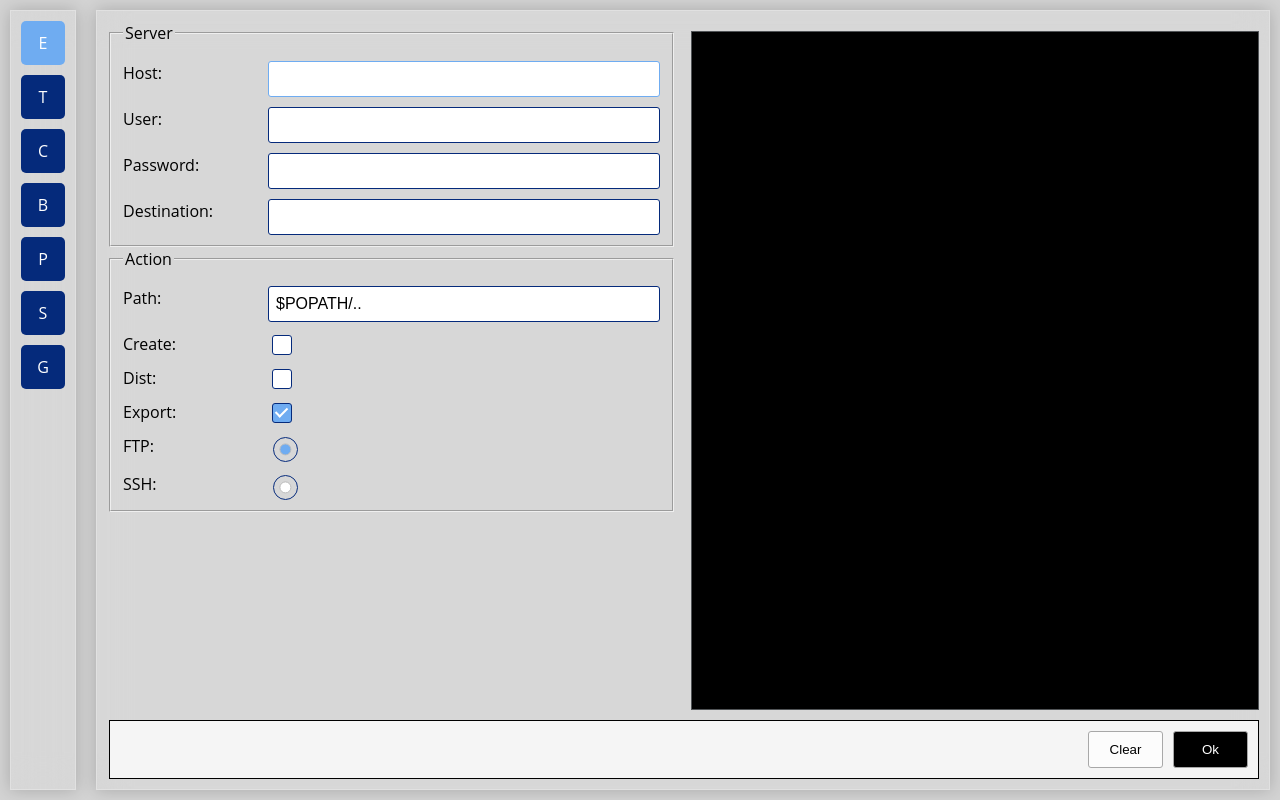
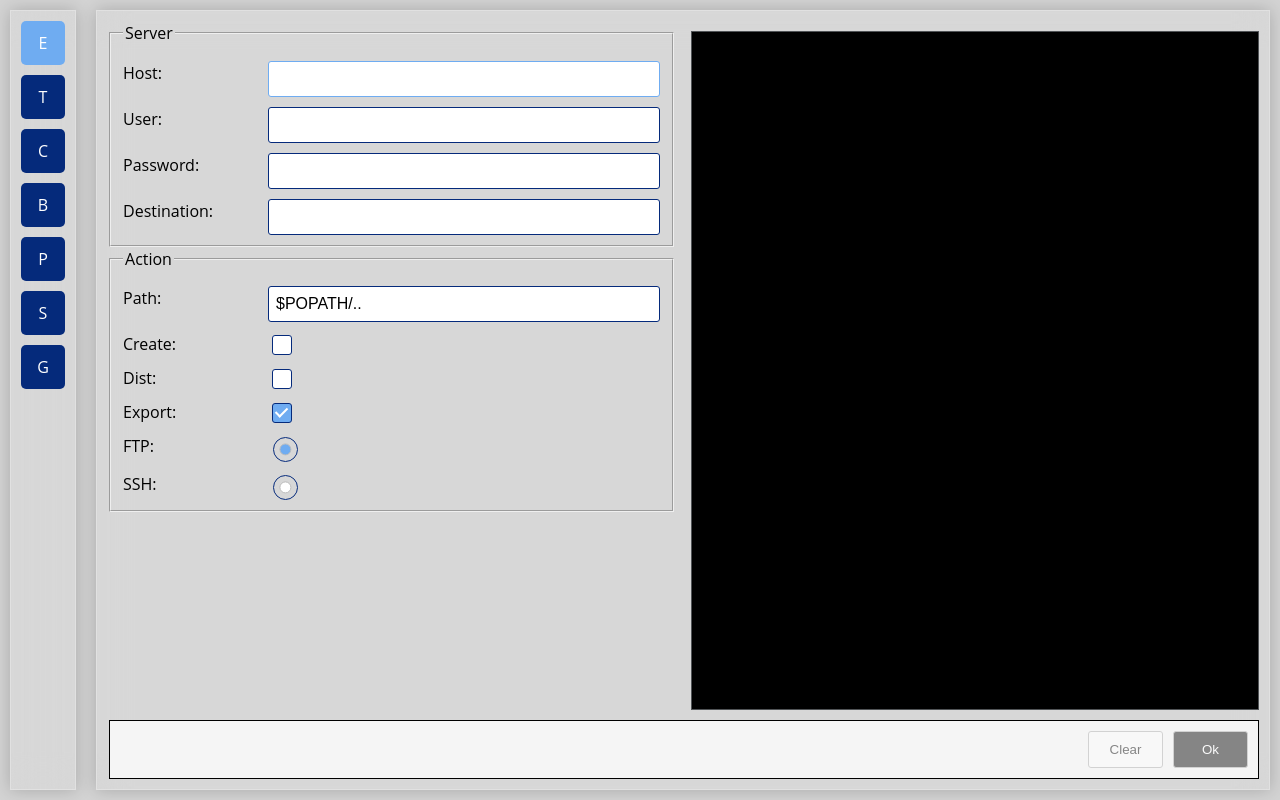
Before and after one commit to Dreadlord1981/devx, a React (Vite) app: page / in a window 1280 px wide. Built offline with nearby package versions, Linux system fonts and the light colour scheme.

Commit message:
Added new Toolbar component for better control and isolation of the behavior

```diff
--- a/src/App.jsx
+++ b/src/App.jsx
@@ -351,6 +351,10 @@ function App() {
 
 		let o_copy = {...server};
 
+		if (o_copy.server != value) {
+			o_copy.config = "";
+		}
+
 		o_copy.server = value;
 
 		let a_configs = await invoke("get_server_configs", {path: o_copy.path, server: value});
--- a/src/components/Builder.jsx
+++ b/src/components/Builder.jsx
@@ -2,6 +2,7 @@ import { useState, useEffect, useRef } from "react";
 import { invoke } from "@tauri-apps/api/tauri";
 import { appWindow } from "@tauri-apps/api/window";
 import Navigation from "./Navigation";
+import Toolbar from "./Toolbar";
 
 
 function Builder(props) {
@@ -45,6 +46,24 @@ function Builder(props) {
 			setWorking(false);
 		}
 
+	}
+
+	function isValid() {
+
+		let valid = false;
+
+		if (
+			state.user &&
+			state.ifs &&
+			state.password &&
+			state.host &&
+			state.deploy &&
+			state.bin
+		) {
+			valid = true;
+		}
+
+		return valid && !working;
 	}
 
 	async function onClick() {
@@ -174,11 +193,7 @@ function Builder(props) {
 						</div>
 					</div>
 				</div>
-				<div className="toolbar">
-					<div className="tbfill" />
-					<button disabled={working} onClick={onClearClick}>Clear</button>
-					<button disabled={working} className="primary" onClick={onClick}>Ok</button>
-				</div>
+				<Toolbar onClearClick={onClearClick} onClick={onClick} valid={isValid()}/>
 			</div>
 		</>
 	);
--- a/src/components/Creator.jsx
+++ b/src/components/Creator.jsx
@@ -2,7 +2,7 @@ import { useState, useEffect, useRef } from "react";
 import { invoke } from "@tauri-apps/api/tauri";
 import { appWindow } from "@tauri-apps/api/window";
 import Navigation from "./Navigation";
-
+import Toolbar from "./Toolbar";
 
 function Creatator(props) {
 
@@ -20,6 +20,33 @@ function Creatator(props) {
 
 	const [working, setWorking] = useState(false);
 	const [log, setLog] = useState("");
+
+	function isValid() {
+
+		let valid = false;
+		let packageSelected = false;
+		let projectSelected = false;
+
+		if (state.name) {
+			packages.forEach(function(o_config) {
+
+				if (!packageSelected) {
+					packageSelected = isSelected(o_config.name);
+				}
+			});
+
+			projects.forEach(function(s_name) {
+
+				if (!projectSelected) {
+					projectSelected = isProjectSelected(s_name);
+				}
+			});
+
+			valid = packageSelected && projectSelected;
+		}
+
+		return valid && !working;
+	}
 
 	function updatestatus(o_payload, b_done) {
 
@@ -202,11 +229,7 @@ function Creatator(props) {
 						</div>
 					</div>
 				</div>
-				<div className="toolbar">
-					<div className="tbfill" />
-					<button disabled={working} onClick={onClearClick}>Clear</button>
-					<button disabled={working} className="primary" onClick={onClick}>Ok</button>
-				</div>
+				<Toolbar onClearClick={onClearClick} onClick={onClick} valid={isValid()}/>
 			</div>
 		</>
 
--- a/src/components/Exporter.jsx
+++ b/src/components/Exporter.jsx
@@ -2,6 +2,7 @@ import { useState, useEffect, useRef } from "react";
 import { invoke } from "@tauri-apps/api/tauri";
 import { appWindow } from "@tauri-apps/api/window";
 import Navigation from "./Navigation";
+import Toolbar from "./Toolbar";
 
 function Exporter(props) {
 
@@ -73,6 +74,34 @@ function Exporter(props) {
 			setWorking(false);
 		}
 
+	}
+
+	function isValid() {
+
+		let valid = false;
+
+		if (
+			state.user &&
+			state.destination &&
+			state.password &&
+			state.host &&
+			state.path &&
+			(
+				state.create ||
+				state.dist ||
+				state.export
+			)
+		) {
+
+			repoes.forEach(function(o_config) {
+
+				if (!valid) {
+					valid = isSelected(o_config.name);
+				}
+			});
+		}
+
+		return valid && !working;
 	}
 
 	async function onClick() {
@@ -222,11 +251,7 @@ function Exporter(props) {
 						</div>
 					</div>
 				</div>
-				<div className="toolbar">
-					<div className="tbfill" />
-					<button disabled={working} onClick={onClearClick}>Clear</button>
-					<button disabled={working} className="primary" onClick={onClick}>Ok</button>
-				</div>
+				<Toolbar onClearClick={onClearClick} onClick={onClick} valid={isValid()}/>
 			</div>
 		</>
 	)
--- a/src/components/Package.jsx
+++ b/src/components/Package.jsx
@@ -2,6 +2,7 @@ import { useState, useEffect, useRef } from "react";
 import { invoke } from "@tauri-apps/api/tauri";
 import { appWindow } from "@tauri-apps/api/window";
 import Navigation from "./Navigation";
+import Toolbar from "./Toolbar";
 
 
 function Package(props) {
@@ -14,6 +15,13 @@ function Package(props) {
 
 	const [working, setWorking] = useState(false);
 	const [log, setLog] = useState("");
+
+	function isValid() {
+
+		let valid = state.user && state.password && state.host;
+
+		return valid && !working;
+	}
 
 	function updatestatus(o_payload, b_done) {
 
@@ -176,11 +184,7 @@ function Package(props) {
 						</div>
 					</div>
 				</div>
-				<div className="toolbar">
-					<div className="tbfill" />
-					<button disabled={working} onClick={onClearClick}>Clear</button>
-					<button disabled={working} className="primary" onClick={onClick}>Ok</button>
-				</div>
+				<Toolbar onClearClick={onClearClick} onClick={onClick} valid={isValid()}/>
 			</div>
 		</>
 	);
--- a/src/components/Server.jsx
+++ b/src/components/Server.jsx
@@ -2,6 +2,7 @@ import { useState, useEffect, useRef } from "react";
 import { invoke } from "@tauri-apps/api/tauri";
 import { appWindow } from "@tauri-apps/api/window";
 import Navigation from "./Navigation";
+import Toolbar from "./Toolbar";
 
 
 function Server(props) {
@@ -65,6 +66,28 @@ function Server(props) {
 	function isCacheSelected(b_value) {
 
 		return cache == b_value;
+	}
+
+	function isValid() {
+
+		let serverSelected = false;
+		let configSelected = false;
+
+		servers.forEach(function(o_sever) {
+
+			if (!serverSelected) {
+				serverSelected = isSelected(o_sever.name);
+			}
+		});
+
+		configs.forEach(function(o_config) {
+
+			if (!configSelected) {
+				configSelected = isConfigSelected(o_config.name);
+			}
+		});
+
+		return serverSelected && configSelected;
 	}
 
 	async function onClick() {
@@ -144,11 +167,11 @@ function Server(props) {
 
 	return (
 		<>
-			<Navigation active={"server"} working={working}/>
+			<Navigation active={"server"} working={false}/>
 			<div className="container">
 				<div className="layout-hbox flex">
 					<div className="form flex">
-						<fieldset disabled={working}>
+						<fieldset>
 							<legend>Server</legend>
 							<div className="field-wrapper">
 								<label className="field-label" htmlFor="path">Path:</label>
@@ -156,7 +179,7 @@ function Server(props) {
 							</div>
 						</fieldset>
 						{servers.length > 0 &&
-							<fieldset disabled={working} className="overflow-auto max-height">
+							<fieldset className="overflow-auto max-height">
 								<legend>Servers</legend>
 								{
 									servers.map(function(o_config) {
@@ -169,7 +192,7 @@ function Server(props) {
 							</fieldset>
 						}
 						{configs.length > 0 &&
-							<fieldset disabled={working} className="flex overflow-auto">
+							<fieldset className="flex overflow-auto">
 								<legend>Configs</legend>
 								{
 									configs.map(function(o_config) {
@@ -181,7 +204,7 @@ function Server(props) {
 								}
 							</fieldset>
 						}
-						<fieldset disabled={working}>
+						<fieldset>
                             <legend>Caching</legend>
                             <div className="field-wrapper">
                                 <label className="field-label" htmlFor="no-cache-input">No cache:</label>
@@ -201,11 +224,7 @@ function Server(props) {
 						</div>
 					</div>
 				</div>
-				<div className="toolbar">
-					<div className="tbfill" />
-					<button disabled={working} onClick={onClearClick}>Clear</button>
-					<button disabled={working} className="primary" onClick={onClick}>Ok</button>
-				</div>
+				<Toolbar onClearClick={onClearClick} onClick={onClick} valid={isValid()}/>
 			</div>
 		</>
 	);
--- a/src/components/Sysmin.jsx
+++ b/src/components/Sysmin.jsx
@@ -2,6 +2,7 @@ import { useState, useEffect, useRef } from "react";
 import { invoke } from "@tauri-apps/api/tauri";
 import { appWindow } from "@tauri-apps/api/window";
 import Navigation from "./Navigation";
+import Toolbar from "./Toolbar";
 
 function Sysmin(props) {
 
@@ -125,11 +126,7 @@ function Sysmin(props) {
                         </div>
                     </div>
                 </div>
-                <div className="toolbar">
-                    <div className="tbfill" />
-                    <button disabled={working} onClick={onClearClick}>Clear</button>
-                    <button disabled={working} className="primary" onClick={onClick}>Ok</button>
-                </div>
+               <Toolbar onClearClick={onClearClick} onClick={onClick} valid={!working}/>
             </div>
         </>
     );
--- a/src/components/Theme.jsx
+++ b/src/components/Theme.jsx
@@ -2,6 +2,7 @@ import { useState, useEffect, useRef } from "react";
 import { invoke } from "@tauri-apps/api/tauri";
 import { appWindow } from "@tauri-apps/api/window";
 import Navigation from "./Navigation";
+import Toolbar from "./Toolbar";
 
 
 function Theme(props) {
@@ -16,6 +17,59 @@ function Theme(props) {
 
 	const [working, setWorking] = useState(false);
 	const [log, setLog] = useState("");
+
+	function isValid() {
+
+		let valid = state.clean;
+		let packageSelected = false;
+
+		if (valid) {
+
+			if (
+				state.build ||
+				state.zip ||
+				state.update ||
+				state.export
+			) {
+				valid = state.theme != ""
+			}
+		}
+
+		if (!valid) {
+
+			packages.forEach(function(o_config) {
+
+				if (!packageSelected) {
+					packageSelected = isSelected(o_config.name);
+				}
+			});
+
+			valid = packageSelected;
+
+			if (valid) {
+
+				if (state.export) {
+
+					valid = (
+						state.user &&
+						state.password &&
+						state.host &&
+						state.icebreak &&
+						state.ifs
+					);
+				}
+				else {
+					valid = (
+						state.build ||
+						state.zip ||
+						state.update
+					)
+				}
+			}
+		}
+
+		return valid && !working;
+	}
 
 	function updatestatus(o_payload, b_done) {
 
@@ -215,11 +269,7 @@ function Theme(props) {
 						</div>
 					</div>
 				</div>
-				<div className="toolbar">
-					<div className="tbfill" />
-					<button disabled={working} onClick={onClearClick}>Clear</button>
-					<button disabled={working} className="primary" onClick={onClick}>Ok</button>
-				</div>
+				<Toolbar onClearClick={onClearClick} onClick={onClick} valid={isValid()}/>
 			</div>
 		</>
 
--- /dev/null
+++ b/src/components/Toolbar.jsx
@@ -0,0 +1,18 @@
+import { useState, useEffect, useRef } from "react";
+import { invoke } from "@tauri-apps/api/tauri";
+import { appWindow } from "@tauri-apps/api/window";
+
+function Toolbar(props) {
+
+	return(
+		<>
+			<div className="toolbar">
+				<div className="tbfill" />
+				<button disabled={!props.valid} onClick={props.onClearClick}>Clear</button>
+				<button disabled={!props.valid} className="primary" onClick={props.onClick}>Ok</button>
+			</div>
+		</>
+	)
+}
+
+export default Toolbar;
```
Also changed, not shown: 2 other files (tests, documents, lock files or other folders).
